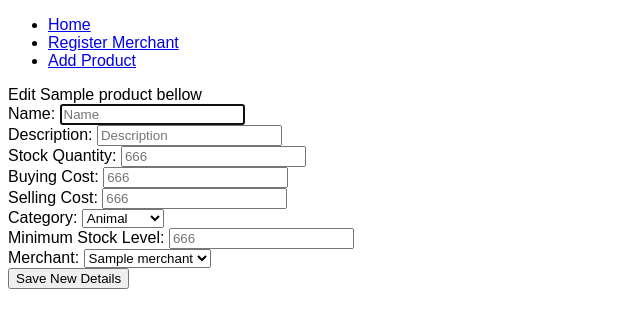
After one commit to UhOhSpiders/shop_inventory, a Flask app: page /products/1/edit in a window 1280 px wide. The commit adds this page. Shown: the top 328 px of the page, without its empty margins (0-640 px from the left). Run offline with Flask 3, Linux system fonts and the light colour scheme; a database or web service that is not in the repository returns one stand-in record (values such as "Sample title"); some libraries are stand-ins or nearby versions.

Commit message:
crud update progress

```diff
--- a/console.py
+++ b/console.py
@@ -21,7 +21,13 @@
 # merchant_repository.select(23)
 merchant_repository.update(merchant_1)
 # merchant_repository.save(merchant_1)
+print(product_2.product_description)
 product_2.product_description = 'very tasty'
 product_repository.update(product_2)
 
+result = product_repository.select(product_2.id)
+
 print(product_1.merchant.merchant_name)
+print(product_1.id)
+print(result.product_description)
+print(product_2.product_description)
--- a/controllers/products_controller.py
+++ b/controllers/products_controller.py
@@ -23,7 +23,7 @@ def new_product():
 @products_blueprint.route("/products", methods=['POST'])
 def create_product():
     product_name = request.form['product_name']
-    product_description = request.form['product_name']
+    product_description = request.form['product_description']
     stock_quantity = request.form['stock_quantity']
     buying_cost = request.form ['buying_cost']
     selling_cost = request.form ['selling_cost']
@@ -39,6 +39,28 @@ def create_product():
 def show_product(id):
     product = product_repository.select(id)
     return render_template('product_details.html', product = product)
+
+@products_blueprint.route("/products/<id>/edit", methods=['GET'])
+def edit_product(id):
+    product = product_repository.select(id)
+    merchants = merchant_repository.select_all()
+    return render_template('products/edit.html', product = product, merchants = merchants)
+
+@products_blueprint.route("/products/<id>", methods=['POST'])
+def update_product(id):
+    # pdb.set_trace()
+    product_name = request.form['product_name']
+    product_description = request.form['product_description']
+    stock_quantity = request.form['stock_quantity']
+    buying_cost = request.form ['buying_cost']
+    selling_cost = request.form ['selling_cost']
+    category = request.form ['category']
+    min_stock_level = request.form ['min_stock_level']
+    merchant_id = request.form ['merchant_id']
+    merchant = merchant_repository.select(merchant_id)
+    product = Product(product_name, product_description, stock_quantity, buying_cost, selling_cost, category, min_stock_level, merchant, id)
+    product_repository.update(product)
+    return redirect("/")
 
 @products_blueprint.route("/merchants", methods=['POST'])
 def create_merchant():
--- a/repositories/product_repository.py
+++ b/repositories/product_repository.py
@@ -42,7 +42,7 @@ def select(id):
     if results:
         result = results[0]
         merchant = merchant_repository.select(result['merchant_id'])
-        product = Product(result['product_name'], result['product_description'], result['stock_quantity'], result['buying_cost'], result['selling_cost'], result['category'], result['min_stock_level'], merchant)
+        product = Product(result['product_name'], result['product_description'], result['stock_quantity'], result['buying_cost'], result['selling_cost'], result['category'], result['min_stock_level'], merchant, result['id'])
     return product
 
 def update(product):
--- a/templates/product_details.html
+++ b/templates/product_details.html
@@ -1,7 +1,7 @@
 {% extends "base.html" %}
 
 {% block content %}
-Edit button here
+<a href="/products/{{product.id}}/edit">Edit button here</a>
 <p>{{ product.product_name }} </p>
 <p>{{ product.product_description }} </p>
 <p>{{ product.stock_quantity }} </p>
@@ -9,4 +9,5 @@ Edit button here
 <p>{{ product.selling_cost }} </p>
 <p>{{ product.category }} </p>
 <p>{{ product.merchant.merchant_name }} </p>
+<p>{{ product.id }}</p>
 {% endblock %}
--- /dev/null
+++ b/templates/products/edit.html
@@ -0,0 +1,49 @@
+{% extends "base.html" %}
+
+{% block content %}
+Edit {{product.product_name}} bellow
+<form action="/products/<id>" method="post">
+    <div>
+        <label for="product_name">Name:</label>
+        <input type="text" id="product_name" name="product_name" placeholder="Name" required autofocus>
+    </div>
+    <div>
+        <label for="product_description">Description:</label>
+        <input type="text" id="product_description" name="product_description" placeholder="Description" required autofocus>
+    </div>
+    <div>
+        <label for="stock_quantity">Stock Quantity:</label>
+        <input type="number" id="stock_quantity" name="stock_quantity" placeholder="666" required autofocus>
+    </div>
+    <div>
+        <label for="buying_cost">Buying Cost:</label>
+        <input type="number" id="buying_cost" name="buying_cost" placeholder="666" required autofocus>
+    </div>
+    <div>
+        <label for="selling_cost">Selling Cost:</label>
+        <input type="number" id="selling_cost" name="selling_cost" placeholder="666" required autofocus>
+    </div>
+    <div>
+        <label for="category"> Category: </label>
+        <select name="category" id="category">
+            <option value="animal">Animal</option>
+            <option value="mineral">Mineral</option>
+            <option value="vegetable">Vegetable</option>
+        </select>
+    </div>
+    <div>
+        <label for="min_stock_level">Minimum Stock Level:</label>
+        <input type="number" id="min_stock_level" name="min_stock_level" placeholder="666" required autofocus>
+    </div>
+    <div>
+        <label for="merchant">Merchant:</label>
+        <select id="merchant" name="merchant_id">
+            {% for merchant in merchants %}
+            <option value="{{ merchant.id }}">{{ merchant.merchant_name }}</option>
+          {% endfor %}
+        </select>
+    </div>
+
+    <button type="submit">Save New Details</button>
+</form>
+{% endblock %}
```
